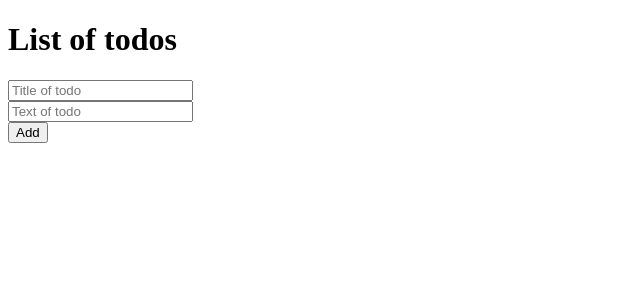
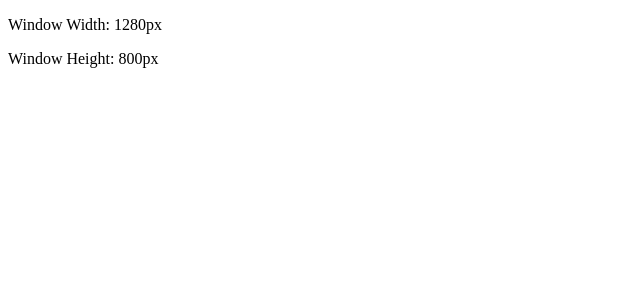
Before and after one commit to GuenounouAlem/ReactL, a React (Vite) app: page / in a window 1280 px wide. Shown: the top 300 px of the page, without its empty margins (0-640 px from the left). Built offline with nearby package versions, Linux system fonts and the light colour scheme.

Commit message:
some new stuff

```diff
--- a/src/App.jsx
+++ b/src/App.jsx
@@ -1,12 +1,12 @@
 
-import Todos from "./Todos";
+import Thing from "./Thing";
 
 
 
 function App() {
   return (
     <>
-      <Todos></Todos>
+      <Thing></Thing>
     </>
   );
 }
--- a/src/Footer.jsx
+++ b/src/Footer.jsx
@@ -1,6 +1,9 @@
 
 
 export default function Footer() {
+
+
+
   return (
     <footer>
         <p>&copy; {new Date().getFullYear()} My React L Website</p>
--- /dev/null
+++ b/src/Thing.jsx
@@ -0,0 +1,31 @@
+import { useEffect, useState } from "react"
+
+export default function Thing() {
+
+    const [width, setWidth] = useState(window.innerWidth);
+    const [height, setHeight] = useState(window.innerHeight);
+
+    useEffect(() => {
+        window.addEventListener("resize", handleResize);
+        console.log("EVENT LISTENER ADDED");
+
+        return () => {
+            window.removeEventListener("resize", handleResize);
+            console.log("EVENT LISTENER REMOVED");
+        }
+    }, []);
+
+    useEffect(() => {
+        document.title = `Size: ${width} x ${height}`;
+    }, [width, height]);
+
+    function handleResize(){
+        setWidth(window.innerWidth);
+        setHeight(window.innerHeight);
+    }
+
+    return (<>
+        <p>Window Width: {width}px</p>
+        <p>Window Height: {height}px</p>
+    </>);
+}
```
Also changed, not shown: src/Todos.jsx (+2 -5 lines).
